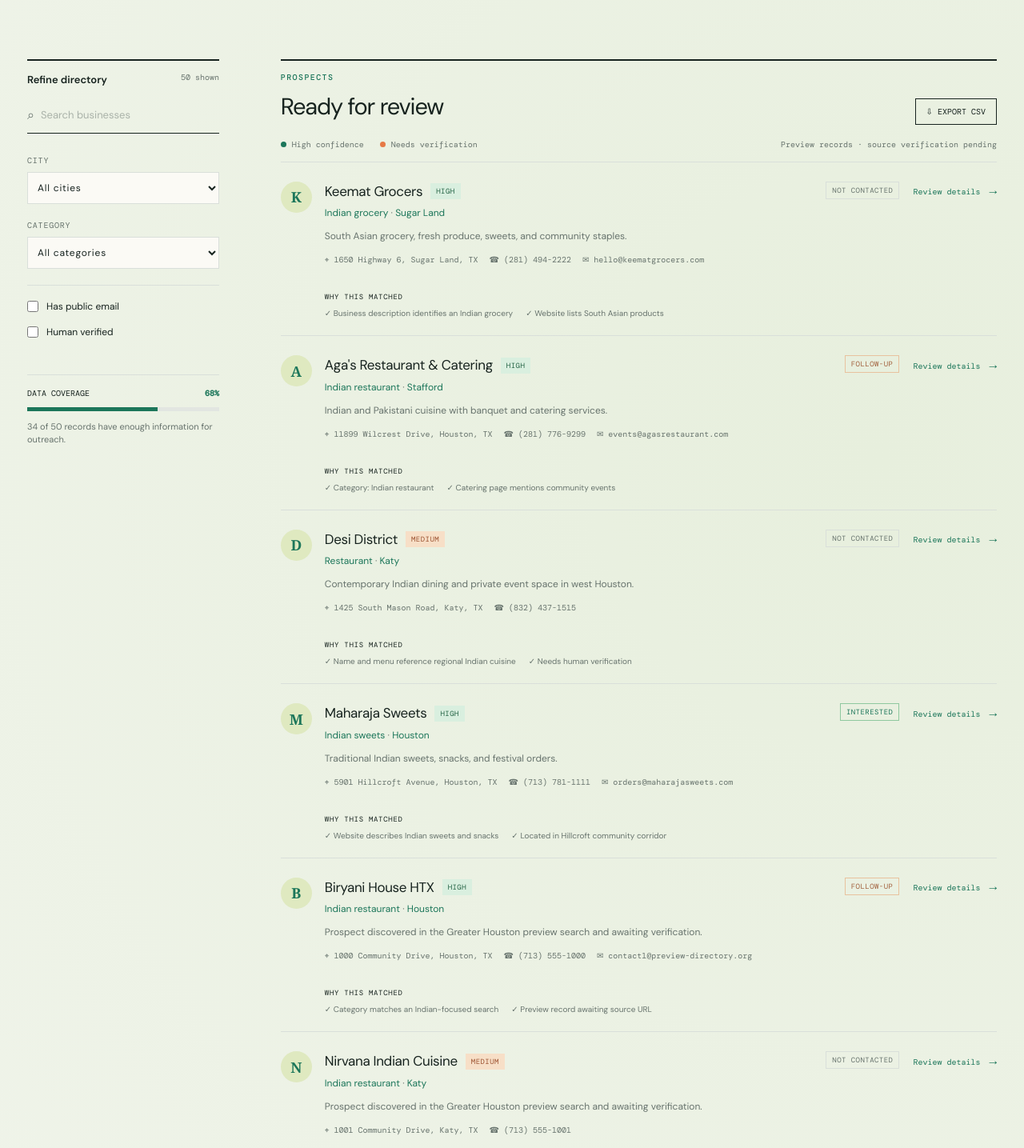
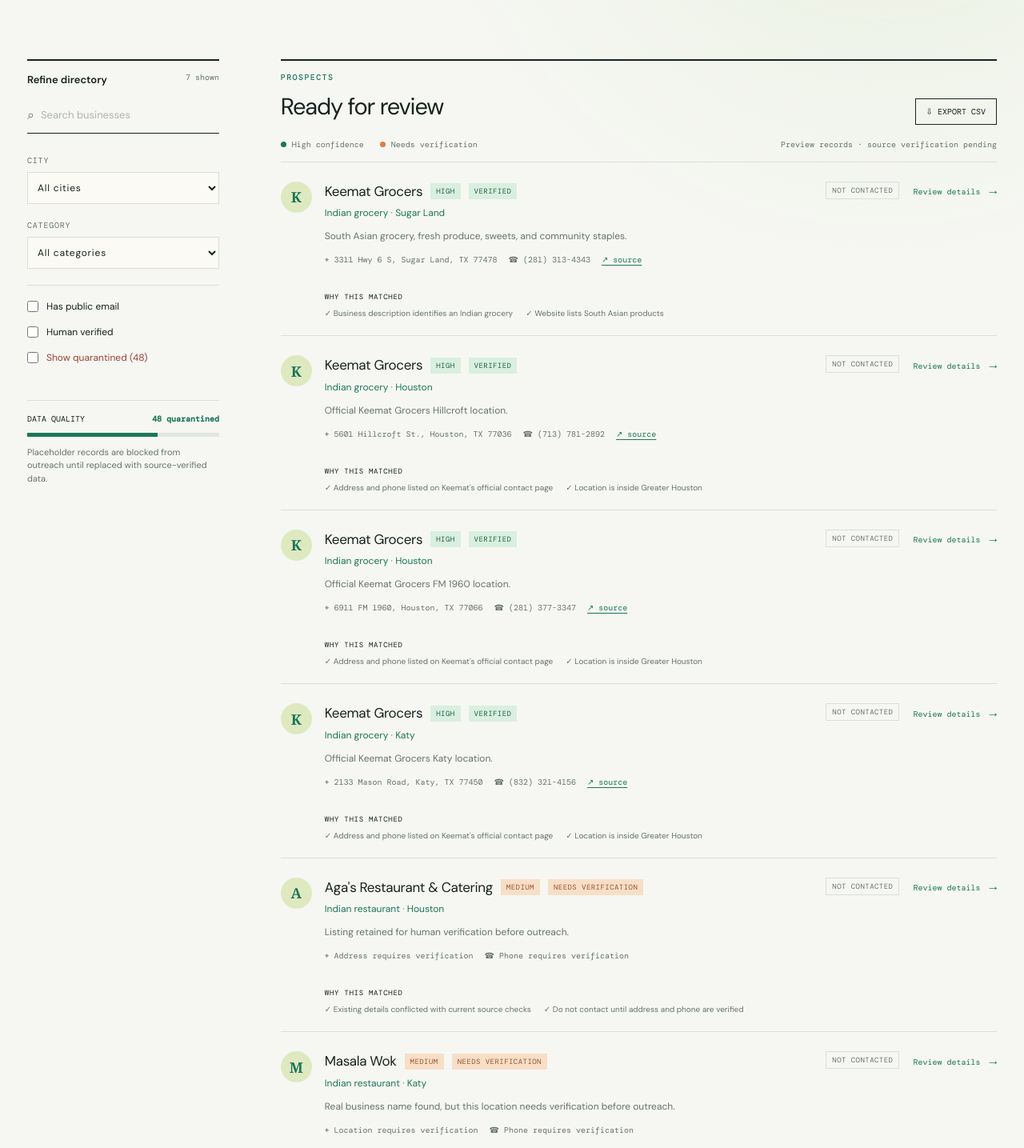
Before and after one commit to komikasinaduni/SEWA-outreach-intelligence, a Next.js app: page / in a window 1280 px wide. Shown: the part 475-1910 px from the top of the page at 80% size. Built offline with nearby package versions, Linux system fonts and the light colour scheme; a web font is replaced by a local one.

Commit message:
Quarantine unverified preview records

```diff
--- a/src/app/page.tsx
+++ b/src/app/page.tsx
@@ -3,6 +3,7 @@
 import { useMemo, useState } from "react";
 
 type Confidence = "High" | "Medium";
+type QualityStatus = "VERIFIED" | "NEEDS_VERIFICATION" | "INVALID_PLACEHOLDER" | "DUPLICATE";
 
 type Business = {
   name: string;
@@ -16,6 +17,8 @@
   evidence: string[];
   status: "Not contacted" | "Follow-up" | "Interested";
   verified: boolean;
+  qualityStatus?: QualityStatus;
+  sourceUrl?: string;
 };
 
 const businesses: Business[] = [
@@ -23,27 +26,57 @@
     name: "Keemat Grocers",
     category: "Indian grocery",
     city: "Sugar Land",
-    address: "1650 Highway 6, Sugar Land, TX",
-    phone: "(281) 494-2222",
-    email: "hello@keematgrocers.com",
+    address: "3311 Hwy 6 S, Sugar Land, TX 77478",
+    phone: "(281) 313-4343",
     description: "South Asian grocery, fresh produce, sweets, and community staples.",
     confidence: "High",
     evidence: ["Business description identifies an Indian grocery", "Website lists South Asian products"],
     status: "Not contacted",
     verified: true,
+    qualityStatus: "VERIFIED",
+    sourceUrl: "https://www.keematgrocers.com/contact-us/",
   },
   {
-    name: "Aga's Restaurant & Catering",
-    category: "Indian restaurant",
-    city: "Stafford",
-    address: "11899 Wilcrest Drive, Houston, TX",
-    phone: "(281) 776-9299",
-    email: "events@agasrestaurant.com",
-    description: "Indian and Pakistani cuisine with banquet and catering services.",
+    name: "Keemat Grocers",
+    category: "Indian grocery",
+    city: "Houston",
+    address: "5601 Hillcroft St., Houston, TX 77036",
+    phone: "(713) 781-2892",
+    description: "Official Keemat Grocers Hillcroft location.",
     confidence: "High",
-    evidence: ["Category: Indian restaurant", "Catering page mentions community events"],
-    status: "Follow-up",
+    evidence: ["Address and phone listed on Keemat's official contact page", "Location is inside Greater Houston"],
+    status: "Not contacted",
     verified: true,
+    qualityStatus: "VERIFIED",
+    sourceUrl: "https://www.keematgrocers.com/contact-us/",
+  },
+  {
+    name: "Keemat Grocers",
+    category: "Indian grocery",
+    city: "Houston",
+    address: "6911 FM 1960, Houston, TX 77066",
+    phone: "(281) 377-3347",
+    description: "Official Keemat Grocers FM 1960 location.",
+    confidence: "High",
+    evidence: ["Address and phone listed on Keemat's official contact page", "Location is inside Greater Houston"],
+    status: "Not contacted",
+    verified: true,
+    qualityStatus: "VERIFIED",
+    sourceUrl: "https://www.keematgrocers.com/contact-us/",
+  },
+  {
+    name: "Keemat Grocers",
+    category: "Indian grocery",
+    city: "Katy",
+    address: "2133 Mason Road, Katy, TX 77450",
+    phone: "(832) 321-4156",
+    description: "Official Keemat Grocers Katy location.",
+    confidence: "High",
+    evidence: ["Address and phone listed on Keemat's official contact page", "Location is inside Greater Houston"],
+    status: "Not contacted",
+    verified: true,
+    qualityStatus: "VERIFIED",
+    sourceUrl: "https://www.keematgrocers.com/contact-us/",
   },
   {
     name: "Desi District",
@@ -56,6 +89,7 @@
     evidence: ["Name and menu reference regional Indian cuisine", "Needs human verification"],
     status: "Not contacted",
     verified: false,
+    qualityStatus: "INVALID_PLACEHOLDER",
   },
   {
     name: "Maharaja Sweets",
@@ -69,6 +103,7 @@
     evidence: ["Website describes Indian sweets and snacks", "Located in Hillcroft community corridor"],
     status: "Interested",
     verified: true,
+    qualityStatus: "INVALID_PLACEHOLDER",
   },
 ];
 
@@ -97,9 +132,54 @@
   evidence: index % 3 === 1 ? ["Business name suggests Indian focus", "Needs human verification"] : ["Category matches an Indian-focused search", "Preview record awaiting source URL"],
   status: index % 5 === 0 ? "Follow-up" : "Not contacted",
   verified: index % 3 !== 1,
+  qualityStatus: "INVALID_PLACEHOLDER",
 }));
 
-const allBusinesses = [...businesses, ...previewBusinesses];
+const reviewedBusinesses: Business[] = [
+  {
+    name: "Aga's Restaurant & Catering",
+    category: "Indian restaurant",
+    city: "Houston",
+    address: "Address requires verification",
+    phone: "Phone requires verification",
+    description: "Listing retained for human verification before outreach.",
+    confidence: "Medium",
+    evidence: ["Existing details conflicted with current source checks", "Do not contact until address and phone are verified"],
+    status: "Not contacted",
+    verified: false,
+    qualityStatus: "NEEDS_VERIFICATION",
+  },
+  {
+    name: "Masala Wok",
+    category: "Indian restaurant",
+    city: "Katy",
+    address: "Location requires verification",
+    phone: "Phone requires verification",
+    description: "Real business name found, but this location needs verification before outreach.",
+    confidence: "Medium",
+    evidence: ["Historical Katy listing exists", "Current location and phone require verification"],
+    status: "Not contacted",
+    verified: false,
+    qualityStatus: "NEEDS_VERIFICATION",
+  },
+  {
+    name: "Raja Sweets",
+    category: "Indian sweets",
+    city: "Houston",
+    address: "5667 Hillcroft St., Houston, TX 77036",
+    phone: "(713) 782-5667",
+    description: "Indian sweets and snacks business documented by Eater Houston.",
+    confidence: "High",
+    evidence: ["Address and phone documented by Eater Houston", "Category matches Indian sweets"],
+    status: "Not contacted",
+    verified: true,
+    qualityStatus: "VERIFIED",
+    sourceUrl: "https://houston.eater.com/maps/houston-best-indian-restaurants-pakistani-south-asian-cuisine",
+  },
+];
+
+const allBusinesses = [...businesses, ...reviewedBusinesses, ...previewBusinesses];
+const quarantinedCount = allBusinesses.filter((business) => business.qualityStatus === "INVALID_PLACEHOLDER").length;
 
 const cities = ["All cities", "Houston", "Katy", "Stafford", "Sugar Land"];
 const categories = ["All categories", "Indian grocery", "Indian restaurant", "Indian sweets", "Restaurant"];
@@ -122,13 +202,15 @@
   const [category, setCategory] = useState("All categories");
   const [verifiedOnly, setVerifiedOnly] = useState(false);
   const [emailOnly, setEmailOnly] = useState(false);
+  const [includeQuarantined, setIncludeQuarantined] = useState(false);
 
   const filteredBusinesses = useMemo(() => allBusinesses.filter((business) => {
     const matchesSearch = `${business.name} ${business.category} ${business.city}`.toLowerCase().includes(search.toLowerCase());
     const matchesCity = city === "All cities" || business.city === city;
     const matchesCategory = category === "All categories" || business.category === category;
-    return matchesSearch && matchesCity && matchesCategory && (!verifiedOnly || business.verified) && (!emailOnly || business.email);
-  }), [category, city, emailOnly, search, verifiedOnly]);
+    const isAllowed = includeQuarantined || business.qualityStatus !== "INVALID_PLACEHOLDER";
+    return matchesSearch && matchesCity && matchesCategory && isAllowed && (!verifiedOnly || business.verified) && (!emailOnly || business.email);
+  }), [category, city, emailOnly, includeQuarantined, search, verifiedOnly]);
 
   return (
     <main className="shell">
@@ -143,7 +225,7 @@
           <h1>Indian Business<br /><em>Directory</em></h1>
           <p className="hero-copy">A verified prospecting workspace for community outreach. Every listing carries its source, evidence, and next action.</p>
         </div>
-        <div className="hero-stat"><strong>{allBusinesses.length}</strong><span>businesses in preview</span><small>46 records added</small></div>
+        <div className="hero-stat"><strong>{allBusinesses.length}</strong><span>businesses tracked</span><small>{quarantinedCount} quarantined</small></div>
       </section>
 
       <section className="workspace-grid">
@@ -155,15 +237,16 @@
           <div className="filter-divider" />
           <label className="toggle-row"><input type="checkbox" checked={emailOnly} onChange={(event) => setEmailOnly(event.target.checked)} /><span>Has public email</span></label>
           <label className="toggle-row"><input type="checkbox" checked={verifiedOnly} onChange={(event) => setVerifiedOnly(event.target.checked)} /><span>Human verified</span></label>
-          <div className="coverage"><div><span>DATA COVERAGE</span><strong>68%</strong></div><div className="coverage-bar"><i /></div><p>34 of 50 records have enough information for outreach.</p></div>
+          <label className="toggle-row quarantine-toggle"><input type="checkbox" checked={includeQuarantined} onChange={(event) => setIncludeQuarantined(event.target.checked)} /><span>Show quarantined ({quarantinedCount})</span></label>
+          <div className="coverage"><div><span>DATA QUALITY</span><strong>{quarantinedCount} quarantined</strong></div><div className="coverage-bar"><i /></div><p>Placeholder records are blocked from outreach until replaced with source-verified data.</p></div>
         </aside>
 
         <div className="directory">
-          <div className="directory-header"><div><p className="section-kicker">Prospects</p><h2>Ready for review</h2></div><button className="export-button" onClick={() => exportBusinesses(filteredBusinesses)}>⇩ Export CSV</button></div>
+          <div className="directory-header"><div><p className="section-kicker">Prospects</p><h2>{includeQuarantined ? "Quality audit" : "Ready for review"}</h2></div><button className="export-button" onClick={() => exportBusinesses(filteredBusinesses.filter((business) => business.qualityStatus !== "INVALID_PLACEHOLDER"))}>⇩ Export CSV</button></div>
           <div className="legend"><span><i className="legend-dot high" />High confidence</span><span><i className="legend-dot medium" />Needs verification</span><span className="legend-source">Preview records · source verification pending</span></div>
           <div className="business-list">
-            {filteredBusinesses.map((business) => <article className="business-card" key={business.name}>
-              <div className="card-main"><div className="initial">{business.name.charAt(0)}</div><div className="card-copy"><div className="name-line"><h3>{business.name}</h3><span className={`confidence ${business.confidence.toLowerCase()}`}>{business.confidence}</span></div><p className="category-line">{business.category} <span>·</span> {business.city}</p><p className="description">{business.description}</p><div className="contact-row"><span>⌖ {business.address}</span><span>☎ {business.phone}</span>{business.email && <span>✉ {business.email}</span>}</div></div></div>
+            {filteredBusinesses.map((business) => <article className={`business-card ${business.qualityStatus === "INVALID_PLACEHOLDER" ? "quarantined-card" : ""}`} key={`${business.name}-${business.address}`}>
+              <div className="card-main"><div className="initial">{business.name.charAt(0)}</div><div className="card-copy"><div className="name-line"><h3>{business.name}</h3><span className={`confidence ${business.confidence.toLowerCase()}`}>{business.confidence}</span><span className={`quality ${business.qualityStatus?.toLowerCase()}`}>{business.qualityStatus?.replaceAll("_", " ")}</span></div><p className="category-line">{business.category} <span>·</span> {business.city}</p><p className="description">{business.description}</p><div className="contact-row"><span>⌖ {business.address}</span><span>☎ {business.phone}</span>{business.email && <span>✉ {business.email}</span>}{business.sourceUrl && <a href={business.sourceUrl} target="_blank" rel="noreferrer">↗ source</a>}</div></div></div>
               <div className="card-side"><span className={`status ${business.status.toLowerCase().replace(" ", "-")}`}>{business.status}</span><button className="review-button">Review details <span>→</span></button></div>
               <div className="evidence"><span className="evidence-label">WHY THIS MATCHED</span>{business.evidence.map((item) => <span key={item}>✓ {item}</span>)}</div>
             </article>)}
```
Also changed, not shown: src/app/globals.css.
